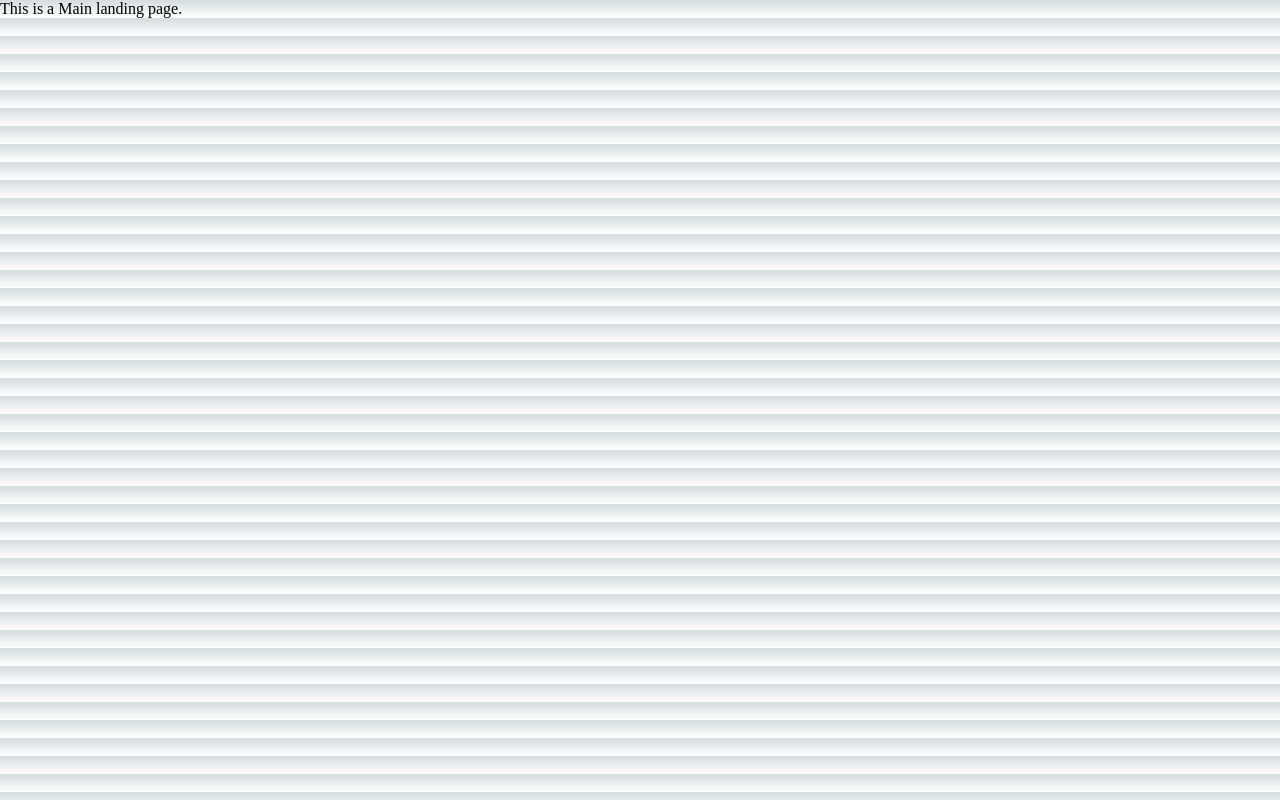
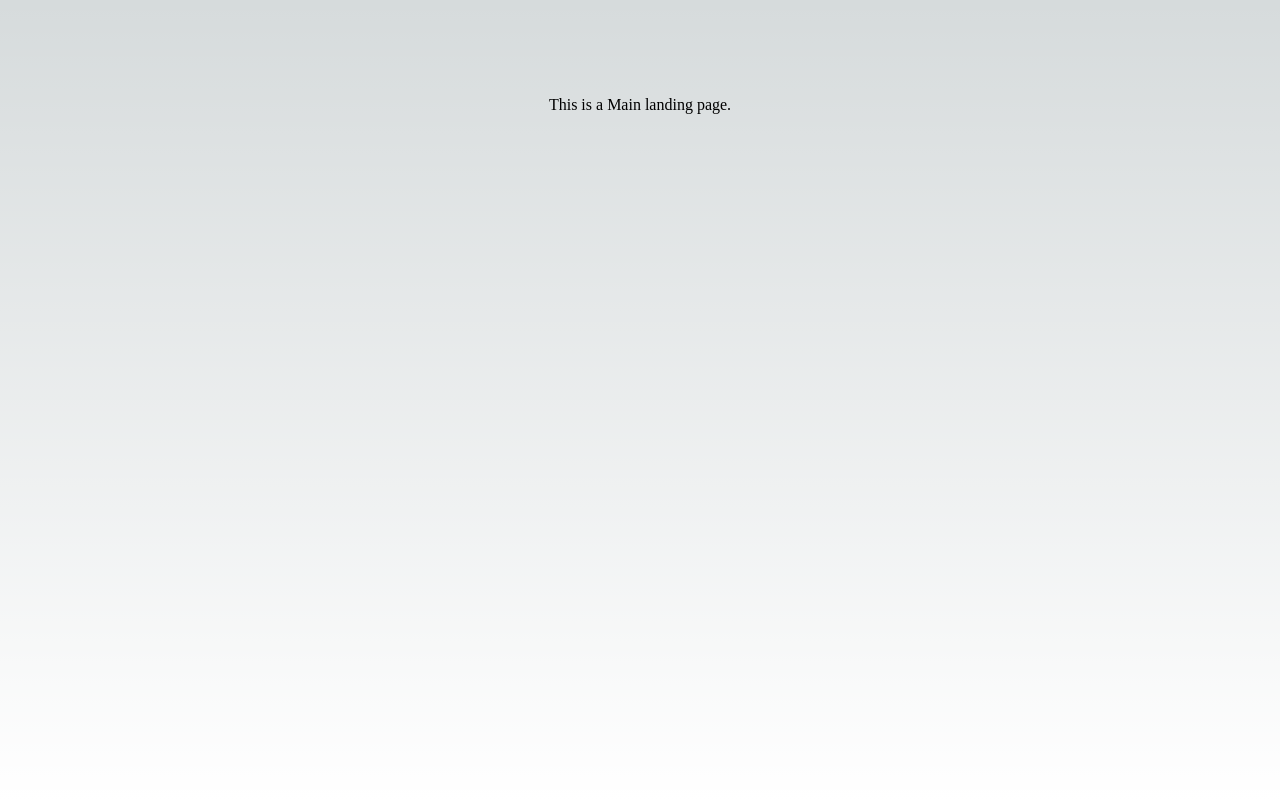
Before and after one commit to FoodRates/foodrates-FRONT-END, a Next.js app: page /main in a window 1280 px wide. Built offline with nearby package versions, Linux system fonts and the light colour scheme; no server answers.

Commit message:
main page, css file created

```diff
--- a/package.json
+++ b/package.json
@@ -10,6 +10,7 @@
   },
   "dependencies": {
     "@next/font": "13.1.6",
+    "axios": "^1.3.3",
     "eslint": "8.34.0",
     "eslint-config-next": "13.1.6",
     "next": "13.1.6",
--- a/src/pages/main.js
+++ b/src/pages/main.js
@@ -1,10 +1,31 @@
-import React from "react";
+import React, { useEffect, useState } from "react";
+import axios from "axios";
+import styles from "@/styles/Main.module.css";
+
+const URL =
+  "https://ixuwvr2560.execute-api.us-west-1.amazonaws.com/dev/allmenus";
 
 const Main = () => {
+  const [data, setData] = useState(null);
+
+  const fetchMenus = async () => {
+    try {
+      const response = await axios.get(URL);
+
+      setData(response.data);
+    } catch (error) {
+      console.log("Error occurred :(", error);
+      throw error;
+    }
+  };
+  useEffect(() => {
+    fetchMenus();
+  }, []);
   return (
-    <div>
+    <main className={styles.main}>
+      {data && console.log("data here: ", data)}
       <p>This is a Main landing page.</p>
-    </div>
+    </main>
   );
 };
 
--- /dev/null
+++ b/src/styles/Main.module.css
@@ -0,0 +1,8 @@
+.main {
+  display: flex;
+  flex-direction: column;
+  justify-content: space-between;
+  align-items: center;
+  padding: 6rem;
+  min-height: 100vh;
+}
```
Also changed, not shown: 1 other file (tests, documents, lock files or other folders).
